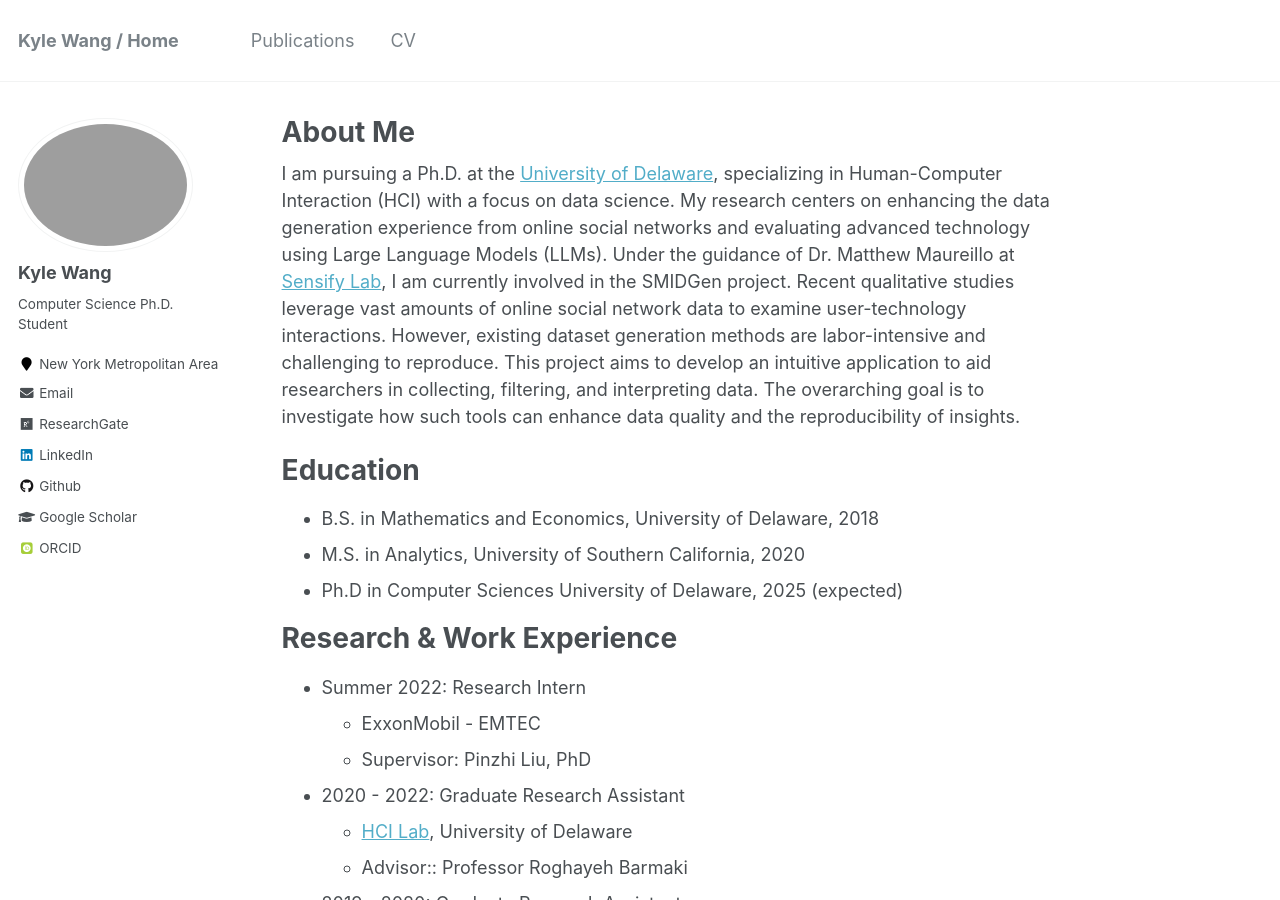
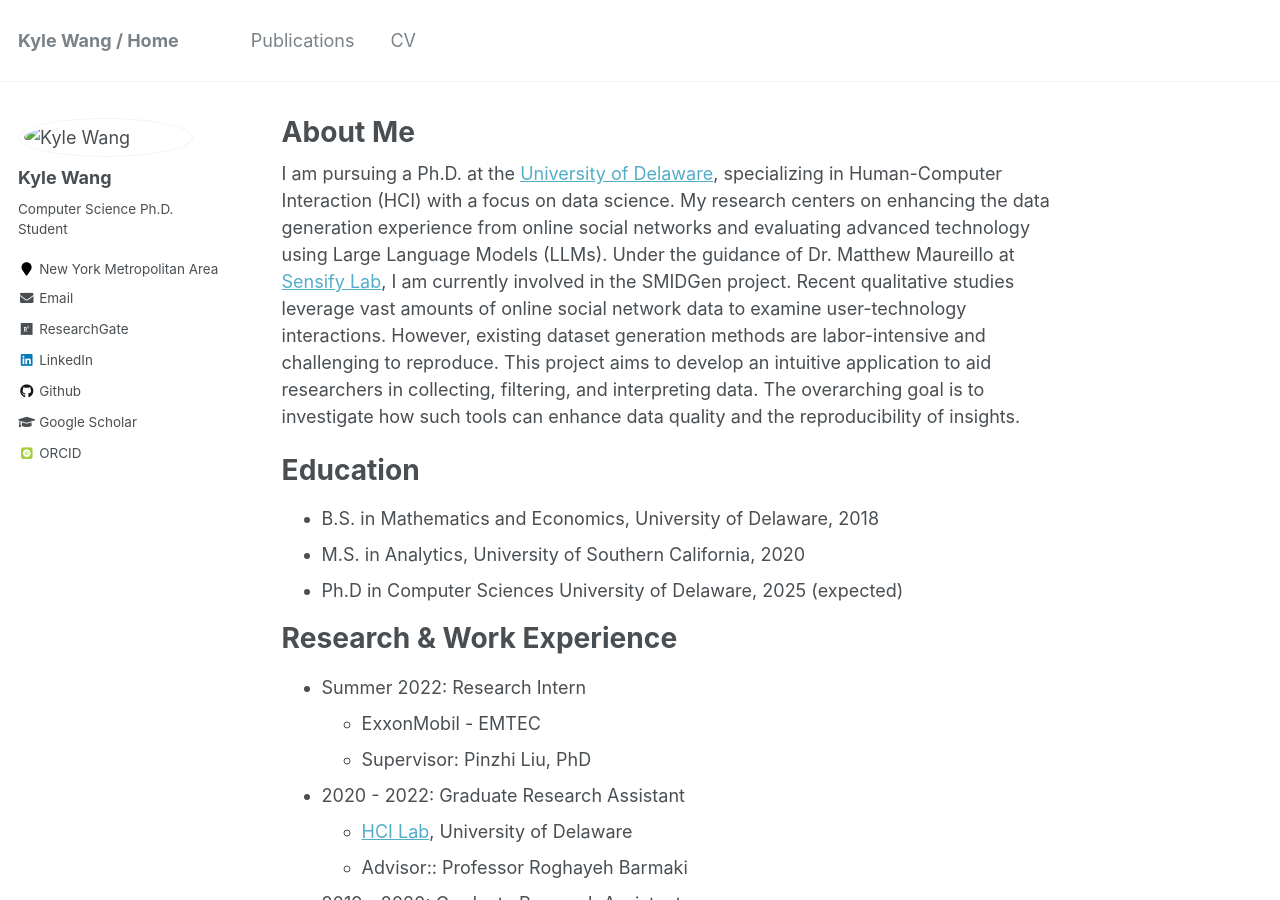
Before and after one commit to kyleearth/kyleearth.github.io, a Jekyll site: the page built from _pages/about.md, in a window 1280 px wide and 900 px high. Built offline with Jekyll 4.4.1, drawn with Linux system fonts in a browser that asks for light colours; some web fonts are replaced.

Commit message:
Update _config.yml

```diff
--- a/_config.yml
+++ b/_config.yml
@@ -18,7 +18,7 @@ repository               : "kyleearth/kyleearth.github.io"
 # Site Author
 author:
   name             : "Kyle Wang"
-  avatar           : "images/profile_kw.png"
+  avatar           : "images/profile.png"
   bio              : "Computer Science Ph.D. Student"
   pronouns         : # example: "she/her"
   location         : "New York Metropolitan Area"
```
